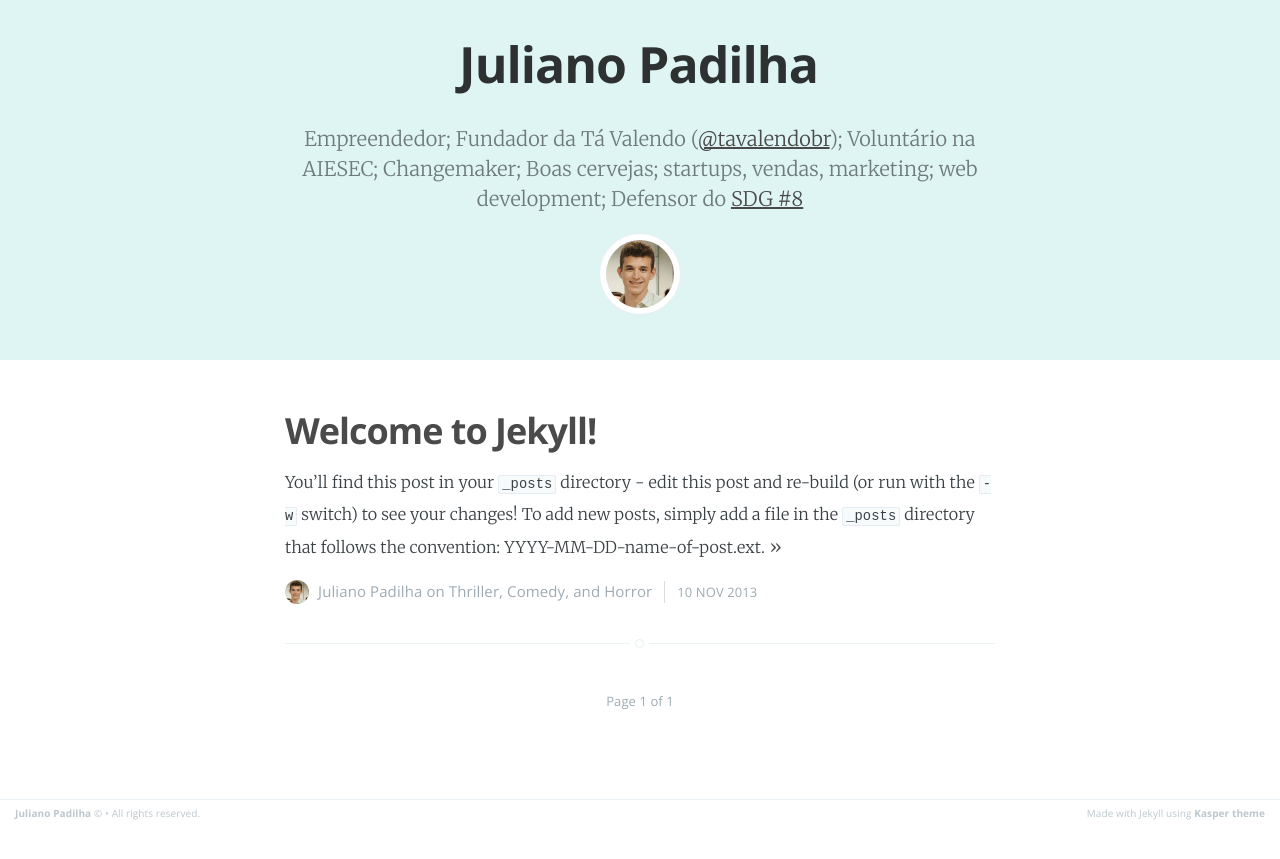
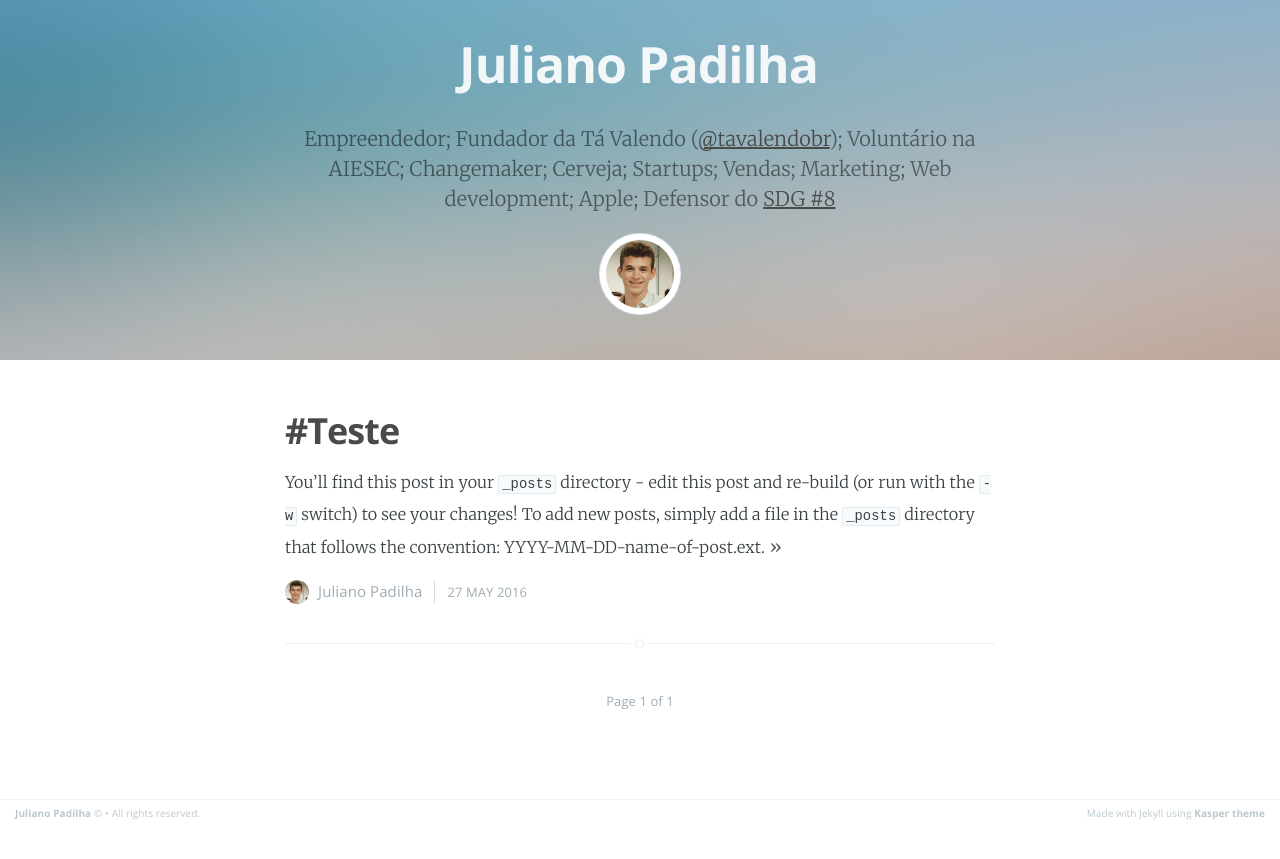
Before and after one commit to JulianoPadilha/julianopadilha.github.io, a Jekyll site: the page built from index.html, in a window 1280 px wide. Shown: the top 859 px of the page. Built offline with Jekyll 4.4.1, drawn with Linux system fonts in a browser that asks for light colours; the list of posts is cut into pages by our own code.

Commit message:
Mudanças estéticas

```diff
--- a/_posts/2013-11-10-welcome-to-jekyll.markdown
+++ b/_posts/2016-05-27-partiu-sp.markdown
@@ -1,8 +1,8 @@
 ---
 layout: post
-title:  "Welcome to Jekyll!"
-date:   2013-11-10 10:18:00
-categories: Thriller Comedy Horror
+title:  "#Teste"
+date:   2016-05-27 02:30:00
+categories:
 ---
 
 You'll find this post in your `_posts` directory - edit this post and re-build (or run with the `-w` switch) to see your changes!
--- a/assets/css/screen.css
+++ b/assets/css/screen.css
@@ -682,11 +682,12 @@ margin on the iframe, cause it breaks stuff. */
 .no-cover.main-header {
     min-height: 160px;
     max-height: 40%;
-    background: #DFF5F4;
+    /*background: #DFF5F4;*/
+    background-image: url('../images/background.jpg');
 }
 
 .no-cover .page-title {
-    color: rgba(0,0,0,0.8);
+    color: rgba(255,255,255,0.9);
 }
 
 .no-cover .page-description {
--- a/index.html
+++ b/index.html
@@ -18,7 +18,7 @@ about: 'about.html'
             <h1 class="page-title">{{ site.name }}</h1>
             <h2 class="page-description">
                 {% if site.description %} {{ site.description }}. {% endif %}
-                 Empreendedor; Fundador da Tá Valendo (<a href="facebook.com/tavalendobr" target="_blank">@tavalendobr</a>); Voluntário na AIESEC; Changemaker; Boas cervejas; startups, vendas, marketing; web development; Defensor do <a href="http://www.un.org/sustainabledevelopment/economic-growth/" target="_blank">SDG #8</a>
+                 Empreendedor; Fundador da Tá Valendo (<a href="facebook.com/tavalendobr" target="_blank">@tavalendobr</a>); Voluntário na AIESEC; Changemaker; Cerveja; Startups; Vendas; Marketing; Web development; Apple; Defensor do <a href="http://www.un.org/sustainabledevelopment/economic-growth/" target="_blank">SDG #8</a>
             </h2>
             {% if site.author %}
                 <figure class="author-image-home">
```
Also changed, not shown: assets/images/background.jpg (added), 10 other files.
